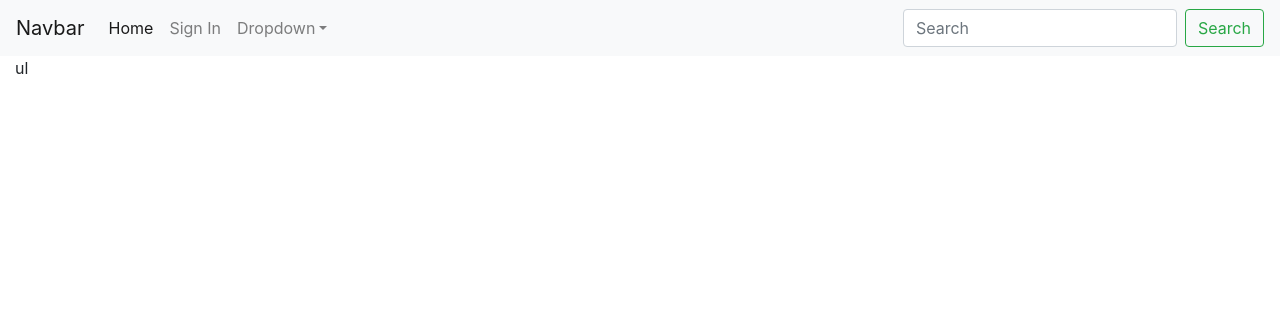
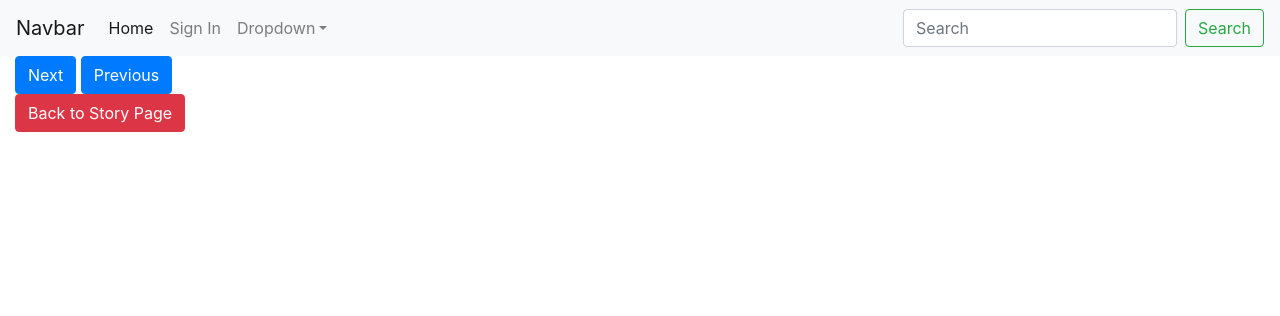
Before and after one commit to hunter10bt/tekwebProj, a PHP site: page /reader.php in a window 1280 px wide. Shown: the top 316 px of the page. Run offline with PHP 8.4, Linux system fonts and the light colour scheme.

Commit message:
reader pages now have a simple sidebar

```diff
--- a/reader.php
+++ b/reader.php
@@ -49,7 +49,9 @@
   <div class="container-fluid"id="container">
     <div class="row">
       <div class="col-xl-2" id="sidebar">
-        ul
+        <button type="button" class="btn btn-primary">Next</button>
+        <button type="button" class="btn btn-primary">Previous</button>
+        <a name="return" id="exit" class="btn btn-danger" href="#" role="button">Back to Story Page</a>
       </div>
       <div class="col-xl-10">
 
```
